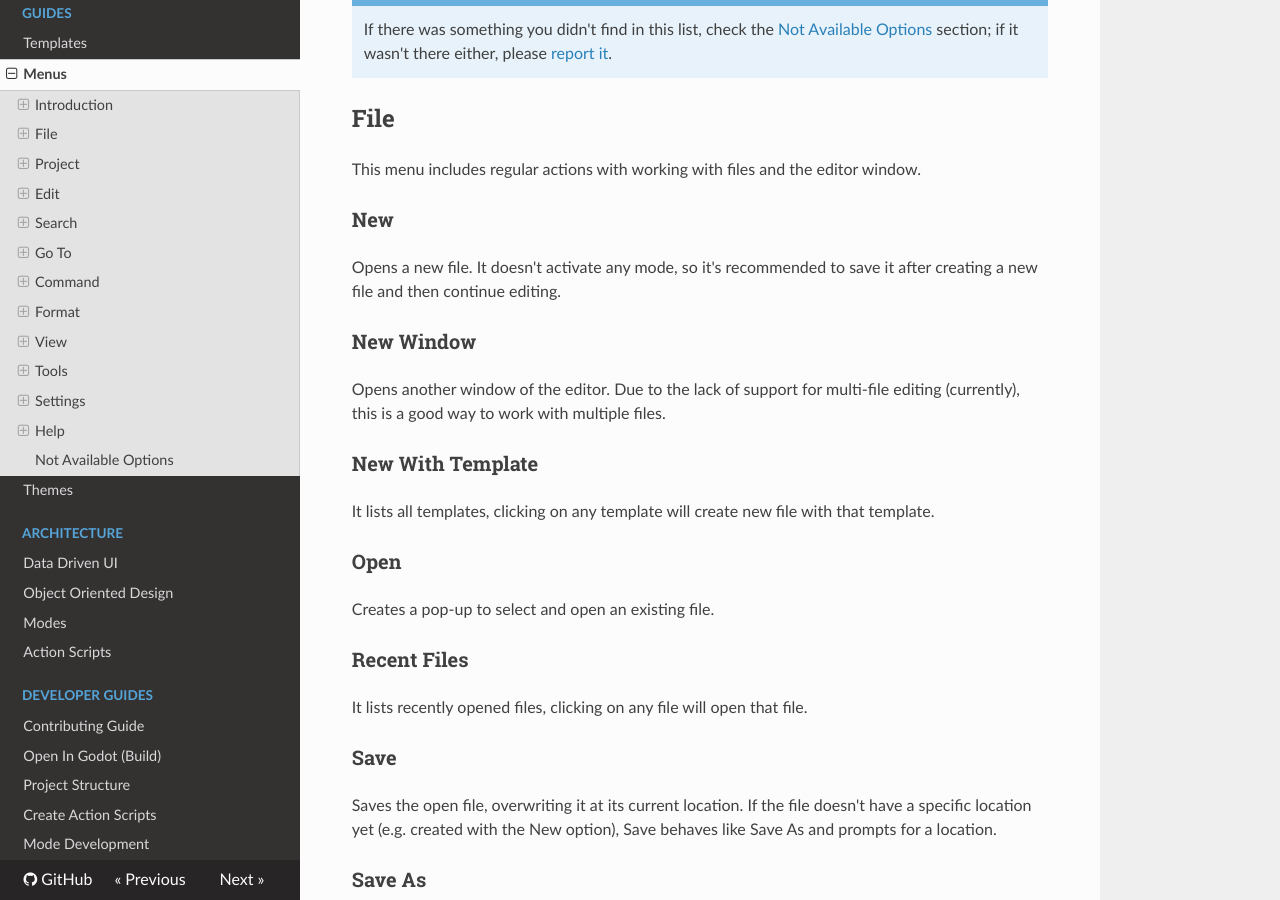
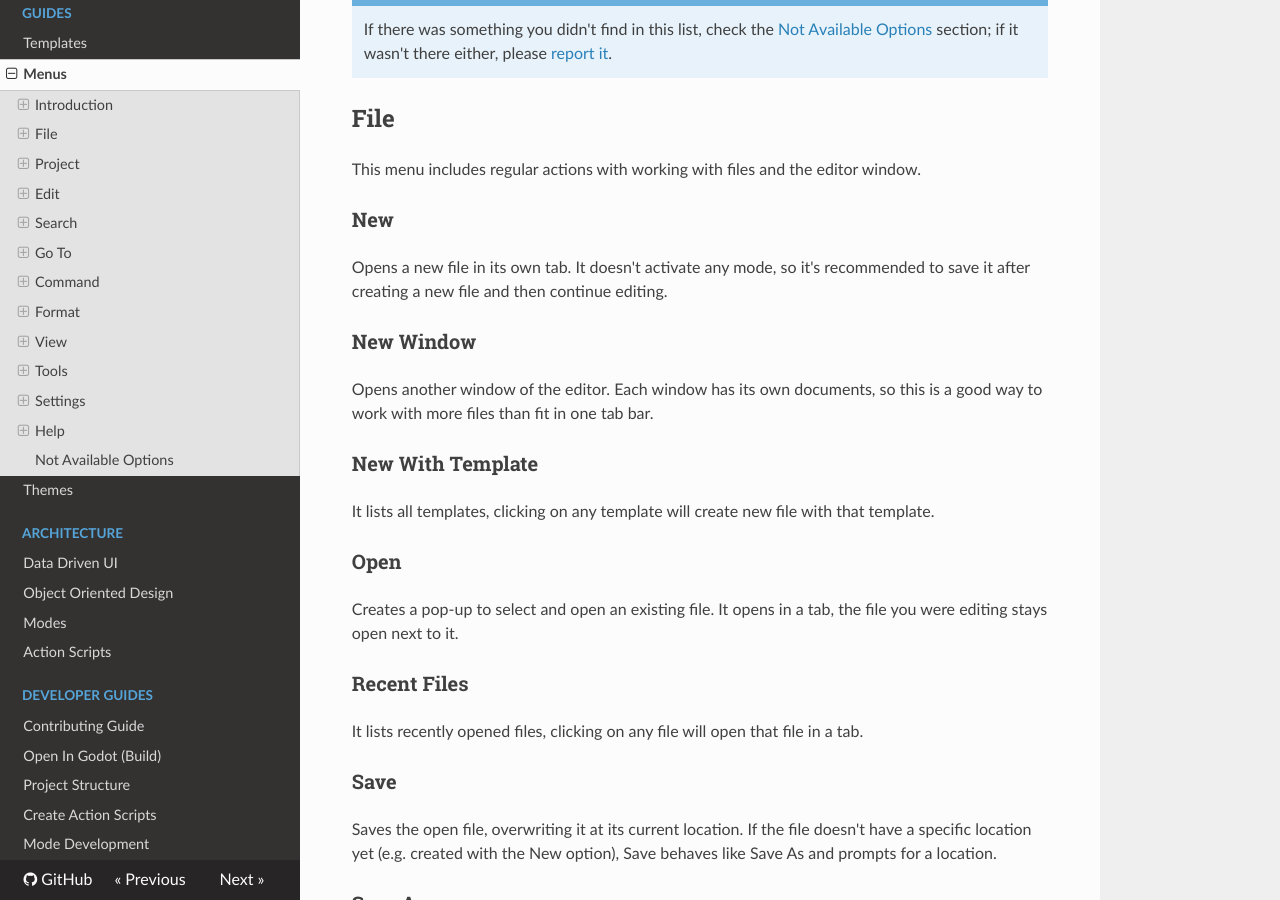
Before and after one commit to text-forge/docs, an MkDocs documentation site: the page built from docs/menus.md, in a window 1280 px wide and 900 px high, scrolled down 962 px. Built offline with MkDocs 1.6.1, drawn with Linux system fonts in a browser that asks for light colours; nearby versions of some CDN libraries.

Commit message:
Update docs to: Add tab shortcuts and a close button on every tab

```diff
--- a/docs/menus.md
+++ b/docs/menus.md
@@ -25,19 +25,19 @@ An item can also declare a `type` integer (`Core.OptionTypes` in `core/main.gd`)
 This menu includes regular actions with working with files and the editor window.
 
 ### New
-Opens a new file. It doesn't activate any mode, so it's recommended to save it after creating a new file and then continue editing.
+Opens a new file in its own tab. It doesn't activate any mode, so it's recommended to save it after creating a new file and then continue editing.
 
 ### New Window
-Opens another window of the editor. Due to the lack of support for multi-file editing (currently), this is a good way to work with multiple files.
+Opens another window of the editor. Each window has its own documents, so this is a good way to work with more files than fit in one tab bar.
 
 ### New With Template
 It lists all templates, clicking on any template will create new file with that template.
 
 ### Open
-Creates a pop-up to select and open an existing file.
+Creates a pop-up to select and open an existing file. It opens in a tab, the file you were editing stays open next to it.
 
 ### Recent Files
-It lists recently opened files, clicking on any file will open that file.
+It lists recently opened files, clicking on any file will open that file in a tab.
 
 ### Save
 Saves the open file, overwriting it at its current location. If the file doesn't have a specific location yet (e.g. created with the New option), Save behaves like Save As and prompts for a location.
```
Also changed, not shown: docs/structure.md (+2 -1 lines).
